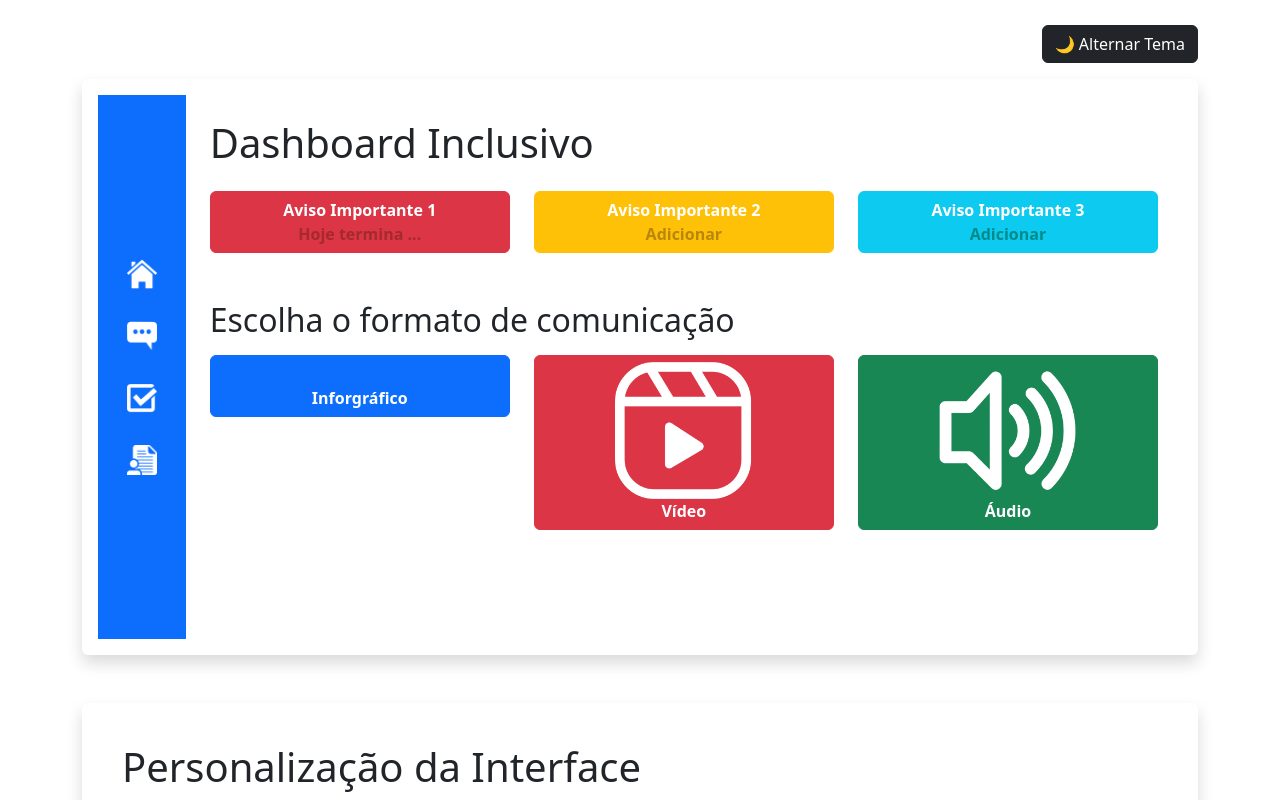
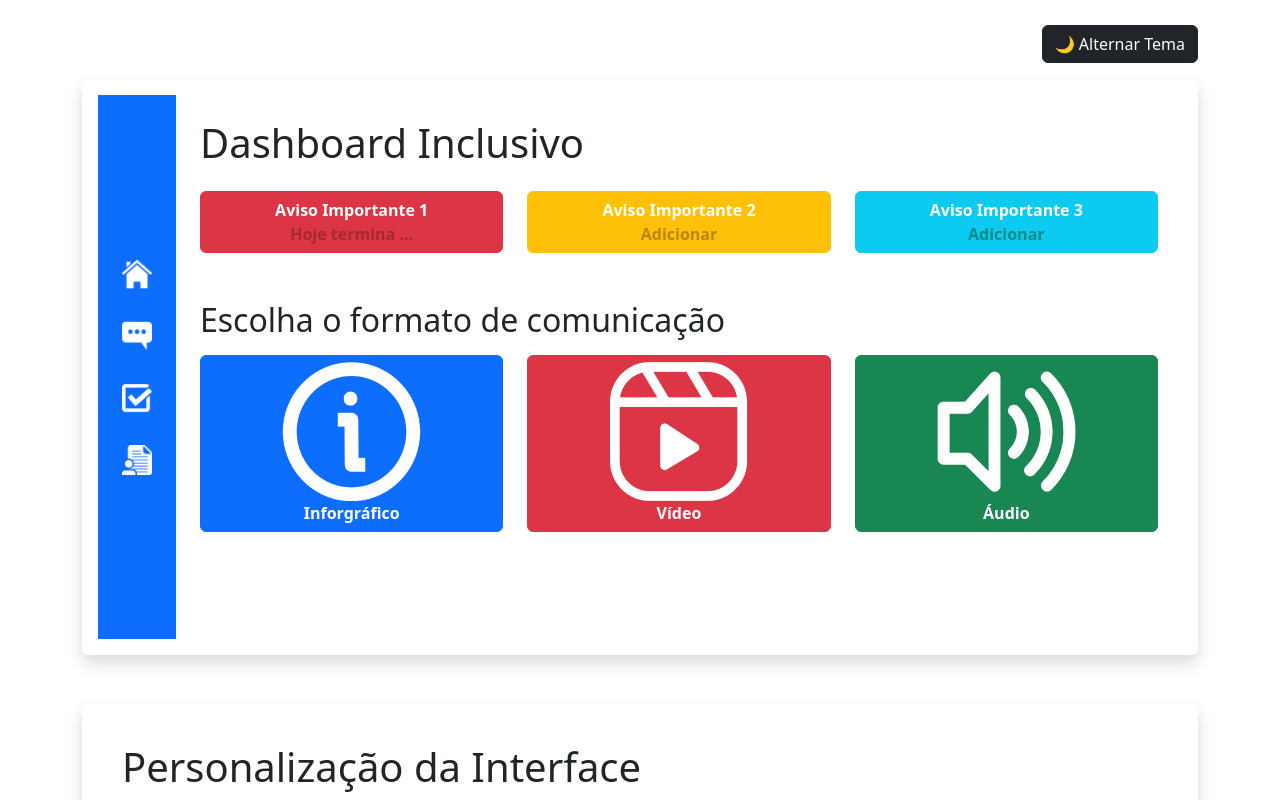
Before and after one commit to Hellany-git/dashboard-inclusivo, a plain HTML site: page index.html in a window 1280 px wide. Shown: the top 800 px of the page. Drawn offline with nearby package versions, Linux system fonts and the light colour scheme; the site is published under a folder, as on GitHub Pages, so addresses that start at the root find nothing.

Commit message:
Update index.html

```diff
--- a/index.html
+++ b/index.html
@@ -47,7 +47,7 @@
                 <div class="row text-center">
                   <div class="col-4">
                     <button class="btn btn-primary icon-btn w-100" onclick="abrirImagem()">
-                      <img src="/assets/info.png" alt="" class="w-50">
+                      <img src="assets/info.png" alt="" class="w-50">
                       <div><b>Inforgráfico</b></div>
                     </button>
                   </div>
```
